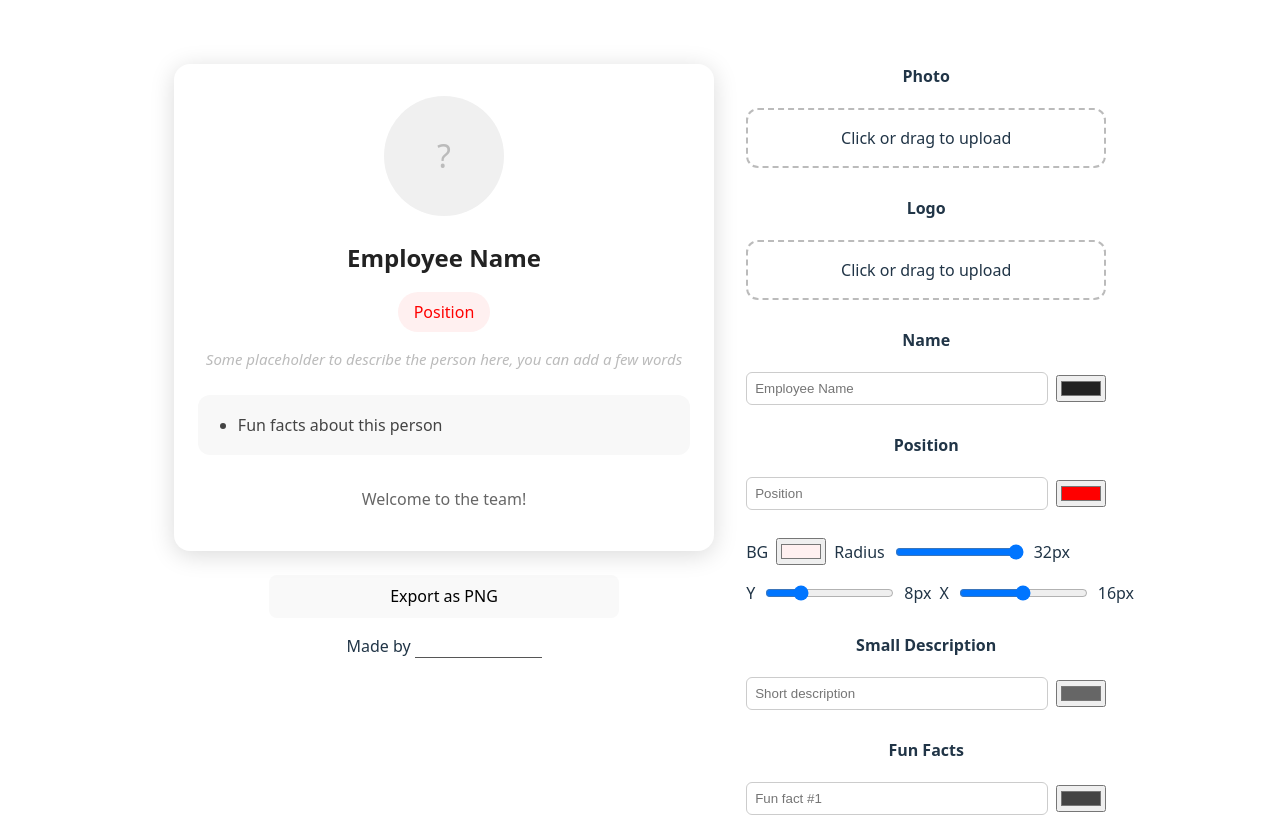
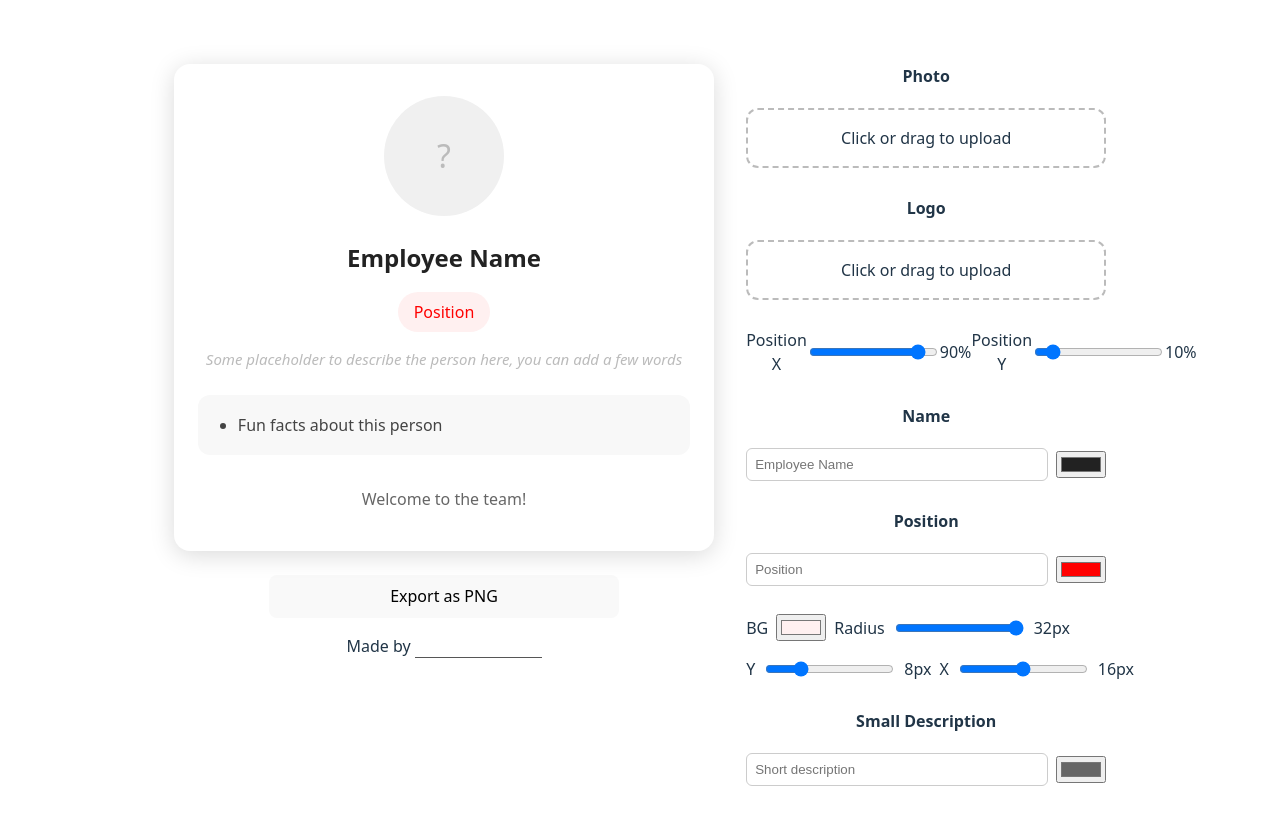
Before and after one commit to german23405/employee-card-generator, a React (Vite) app: page / in a window 1280 px wide. Shown: the top 817 px of the page. Built offline with nearby package versions, Linux system fonts and the light colour scheme.

Commit message:
fix: always render label-controls div for position settings, not conditional on logo

```diff
--- a/src/components/Controls.jsx
+++ b/src/components/Controls.jsx
@@ -159,8 +159,9 @@ export default function Controls({ cardData, setCardData, settings, setSettings
           />
           <span>{settings.logoSize}px</span>
         </div>
+      </>}
       <div className="label-controls" style={{ display: "flex", alignItems: "center", gap: 8, marginBottom: 8 }}>
-          <label>X</label>
+        <label>Position X</label>
         <input
           type="range"
           min={0}
@@ -169,7 +170,7 @@ export default function Controls({ cardData, setCardData, settings, setSettings
           onChange={e => setSettings(prev => ({ ...prev, logoPositionX: Number(e.target.value) }))}
         />
         <span>{settings.logoPositionX}%</span>
-          <label>Y</label>
+        <label>Position Y</label>
         <input
           type="range"
           min={0}
@@ -179,7 +180,6 @@ export default function Controls({ cardData, setCardData, settings, setSettings
         />
         <span>{settings.logoPositionY}%</span>
       </div>
-      </>}
 
       <label style={{ fontWeight: 600 }}>Name</label>
       <div style={{ display: "flex", alignItems: "center", gap: 8, marginBottom: 8 }}>
```
Lines whose indentation alone changed are shown as unchanged.
